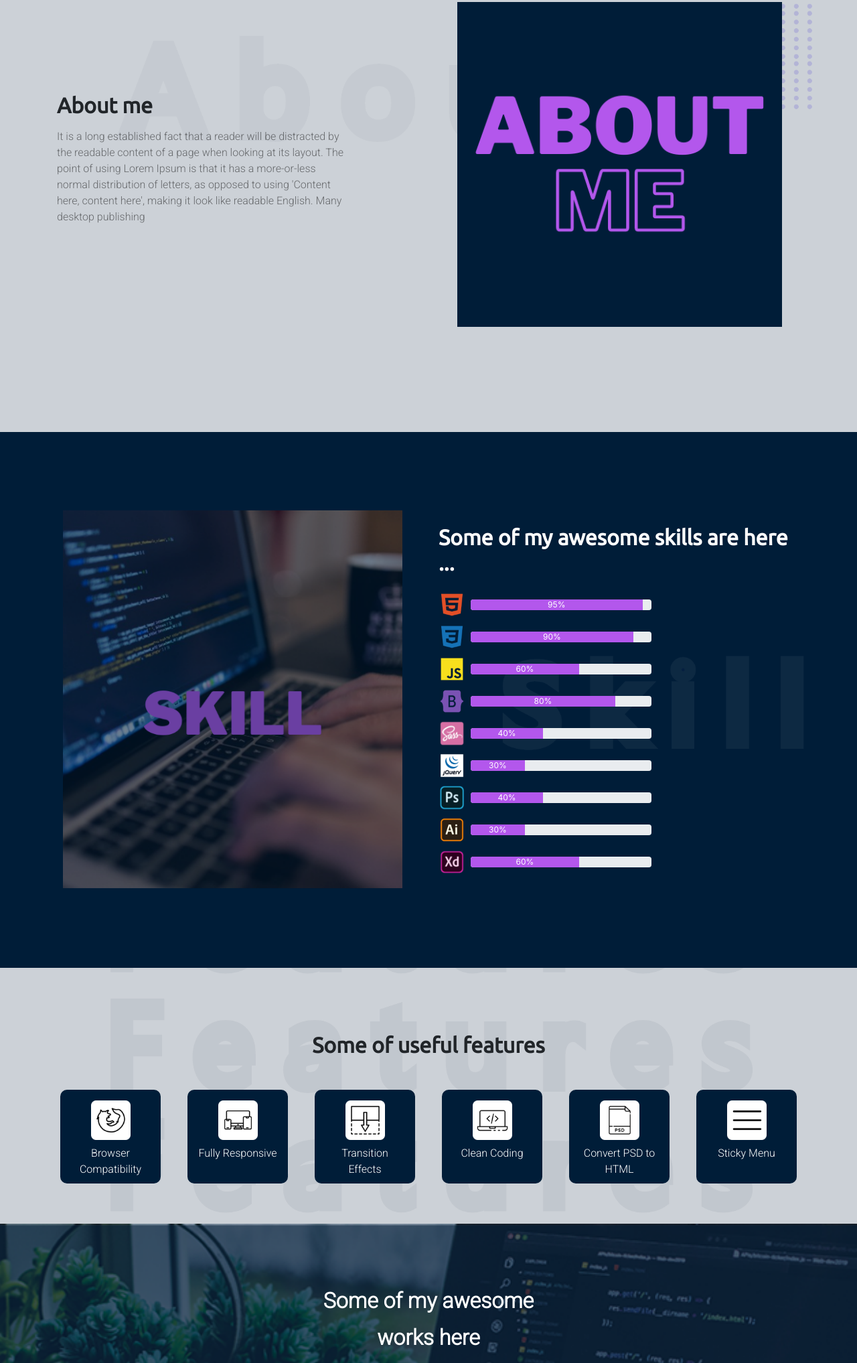
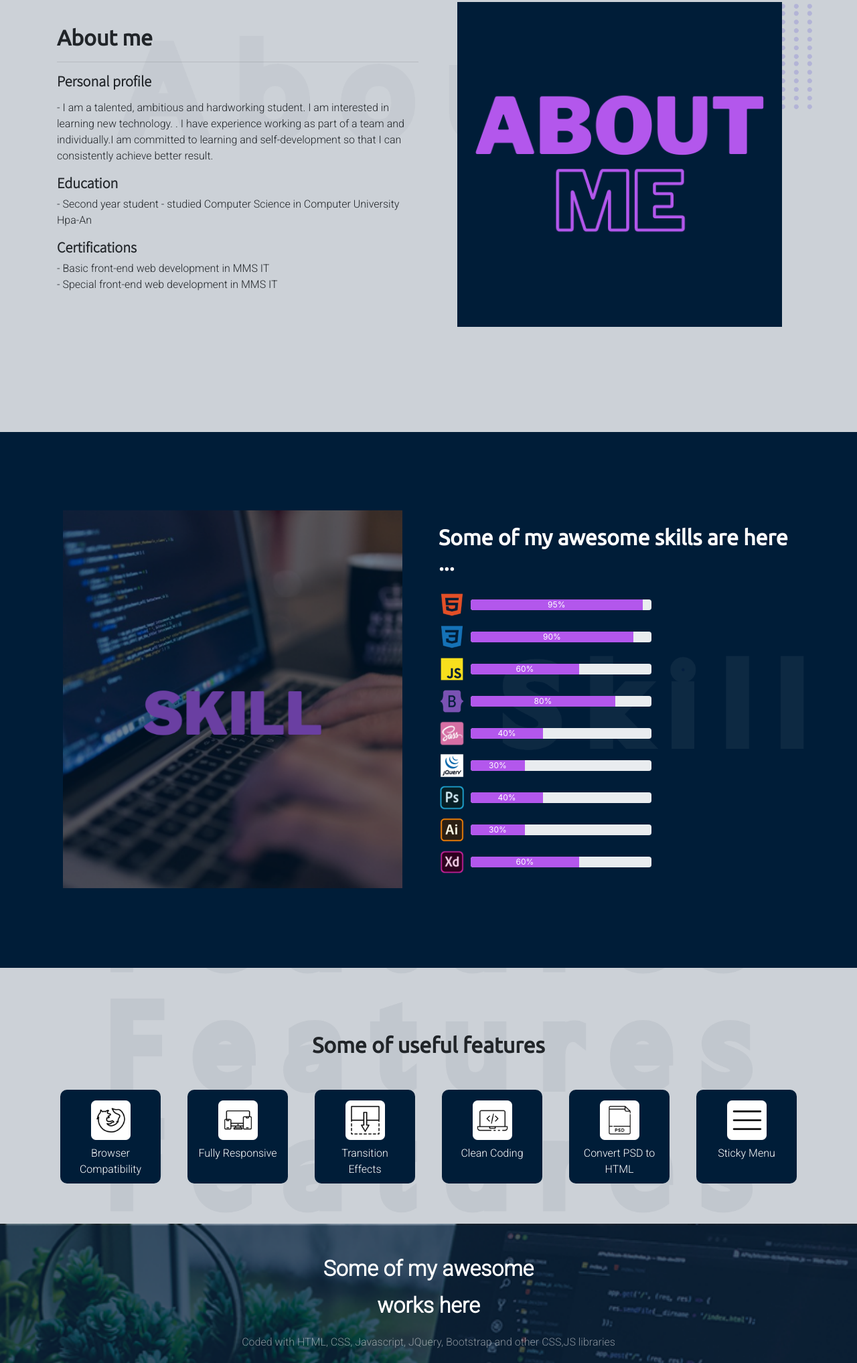
Before and after one commit to williams-sys/portfolio, a plain HTML site: page index.html in a window 1280 px wide. Shown: the part 955-2990 px from the top of the page at 67% size. Drawn offline with nearby package versions, Linux system fonts and the light colour scheme; files whose address does not match are found by name.

Commit message:
Update contents

```diff
--- a/css/style.css
+++ b/css/style.css
@@ -232,9 +232,9 @@ a.active{
 .about-photo{
     width: 97%;
 }
-.about-txt{
-    width: 80%;
-}
+/*.about-txt{*/
+/*    width: 80%;*/
+/*}*/
 .skill{
     background-image: url("../img/skill-bg.png");
     background-position: center;
--- a/index.html
+++ b/index.html
@@ -154,7 +154,13 @@
                 <div class="col-12 col-md-6 d-flex justify-content-center align-items-center my-5 my-md-0 ">
                     <div class="">
                         <h2 class="font-weight-bold wow animate__fadeInUp ani-2">About me</h2>
-                        <p class="text-black-50 mt-3 about-txt wow animate__fadeInUp ani-3">It is a long established fact that a reader will be distracted by the readable content of a page when looking at its layout. The point of using Lorem Ipsum is that it has a more-or-less normal distribution of letters, as opposed to using 'Content here, content here', making it look like readable English. Many desktop publishing</p>
+                        <hr>
+                        <h5 class="font-weight-bold">Personal profile</h5>
+                        <p class=" mt-3 about-txt wow animate__fadeInUp ani-3"> - I am a talented, ambitious and hardworking student. I am interested in learning new technology. . I have experience working as part of a team and individually.I am committed to learning and self-development so that I can consistently achieve better result.</p>
+                        <h5 class="font-weight-bold wow animate__fadeInUp ani-4">Education</h5>
+                        <p class="wow animate__fadeInUp ani-5"> - Second year student - studied Computer Science in Computer University Hpa-An</p>
+                        <h5 class="font-weight-bold wow animate__fadeInUp ani-6">Certifications</h5>
+                        <p class="wow animate__fadeInUp ani-7"> - Basic front-end web development in MMS IT <br>- Special front-end web development in MMS IT</p>
                     </div>
                 </div>
                 <div class="col-12 col-md-6 d-flex justify-content-center align-items-center mt-5 mt-md-0 ">
@@ -289,13 +295,14 @@
 <section id="work" class="container-fluid work-bg">
     <div class="row ">
         <div class="container ">
-            <div class="d-flex justify-content-center align-items-center mt-5 ">
-                <h2 class="text-white font-weight-bold mt-5 mb-3 mb-md-3 mb-lg-5 wow animate__fadeInDown ani-1">
+            <div class="d-flex flex-column justify-content-center align-items-center mt-5 mt-5 mb-3 mb-md-3 mb-lg-5">
+                <h2 class="text-white font-weight-bold  wow animate__fadeInDown ani-1">
                     <div class="text-center">
                         <p>Some of my awesome</p>
                         <p>works here</p>
                     </div>
                 </h2>
+                <p class="text-white-50 text-center">Coded with HTML, CSS, Javascript, JQuery, Bootstrap and other CSS,JS libraries</p>
             </div>
             <div class="row ">
                 <div class="col-12 col-md-4 d-flex justify-content-center align-items-center my-3 d-flex justify-content-center align-items-center wow animate__fadeInUp ani-2">
@@ -369,7 +376,7 @@
                         <img src="img/contact.png" alt="" style="width: 250px;" class="wow animate__fadeInUp ani-2">
 
                         <div class="text-center py-4">
-                            <p class="text-white-50 wow animate__fadeInUp ani-3">Lorem ipsum dolor sit amet, consectetur adipisicing <br>Accusantium explicabo, laboriosam. A ad distinctio  </p>
+                            <p class="text-white-50 wow animate__fadeInUp ani-3"> I’d love to discuss your needs in this area and find out if you’re interested in new project. If you would like to discuss my request, please let me know as soon as you can.</p>
                         </div>
                         <div class="d-flex social-icon-2 justify-content-around wow animate__fadeInUp ani-4">
                             <a href="https://www.facebook.com/profile.php?id=100014141325394"  class="mb-5"><i class="feather-facebook text-white "></i></a>
@@ -382,7 +389,7 @@
             </div>
             <hr style=" background-color: white;">
             <div class="row d-flex justify-content-center">
-                <p class="text-white-50">Copyright©2021 All right reserved</p>
+                <p class="text-white-50 text-center">Copyright©2021 All right reserved <br>William Shann Htet</p>
             </div>
         </div>
     </div>
```
